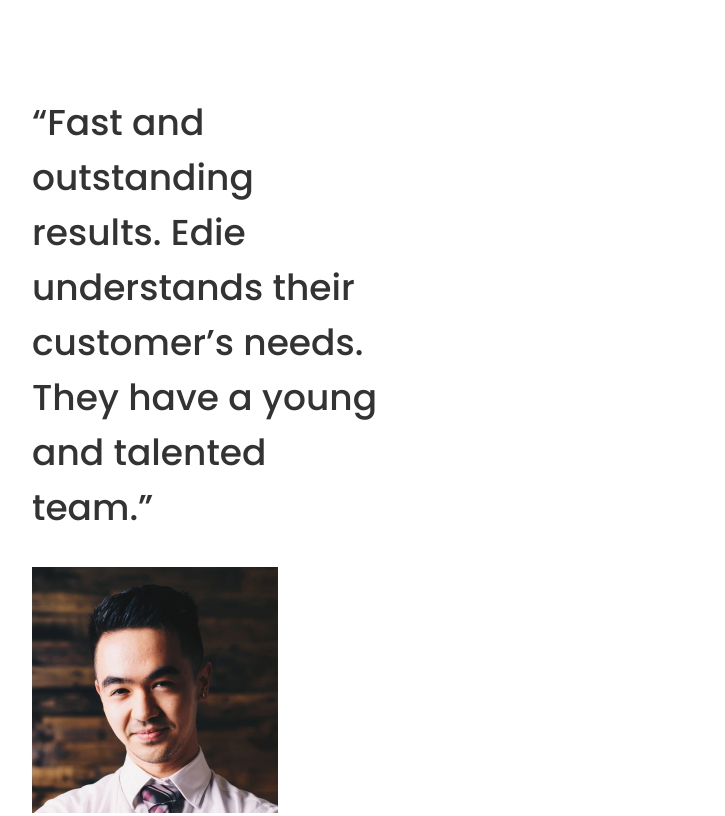
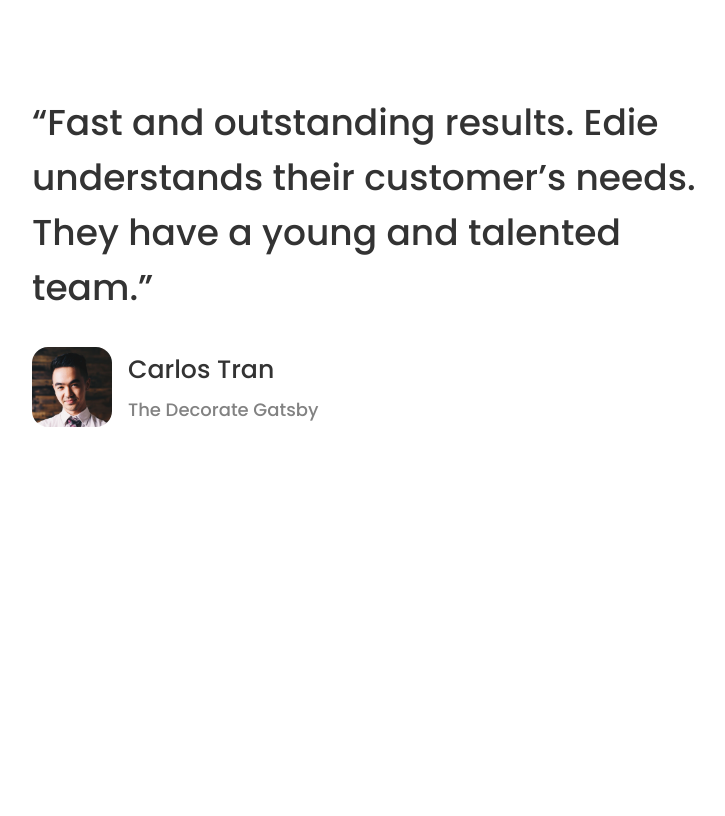
Before and after one commit to nushen96/devchallenges-edie-homepage, a plain HTML site: page index.html in a window 1280 px wide. Shown: the part 4475-5291 px from the top of the page, without its empty margins (96-821 px from the left). After the commit the page ends 4974 px from the top, so only its background shows below. Drawn offline with nearby package versions, Linux system fonts and the light colour scheme.

Commit message:
added testimonials section

```diff
--- a/resources/css/style.css
+++ b/resources/css/style.css
@@ -381,3 +381,48 @@ header {
     grid-column: 1;
     grid-row: 2 / span 2
 }
+
+/*++++++++++++++++++ TESTIMONIALS +++++++++++++++++++++*/
+.testimonials-section .testimonial .testimonial-text {
+    max-width: 70%;
+}
+
+.testimonial-author-container {
+    display: flex;
+    gap: 1rem;
+}
+
+.testimonial-author-image-container {
+    width: 5rem;
+    height: 5rem;
+    border-radius: 1rem;
+    -webkit-border-radius: 1rem;
+    -moz-border-radius: 1rem;
+    -ms-border-radius: 1rem;
+    -o-border-radius: 1rem;
+}
+
+.testimonial-author-image-container img {
+    width: 100%;
+    height: 100%;
+    border-radius: inherit;
+    -webkit-border-radius: inherit;
+    -moz-border-radius: inherit;
+    -ms-border-radius: inherit;
+    -o-border-radius: inherit;
+}
+
+.testimonial-author-info {
+    display: flex;
+    flex-direction: column;
+    justify-content: space-around;
+}
+
+.testimonial-author-info .testimonial-author-name {
+    font-weight: 500;
+}
+
+.testimonial-author-info .testimonial-author-company {
+    font-weight: 500;
+    color: var(--gray3);
+}
```
